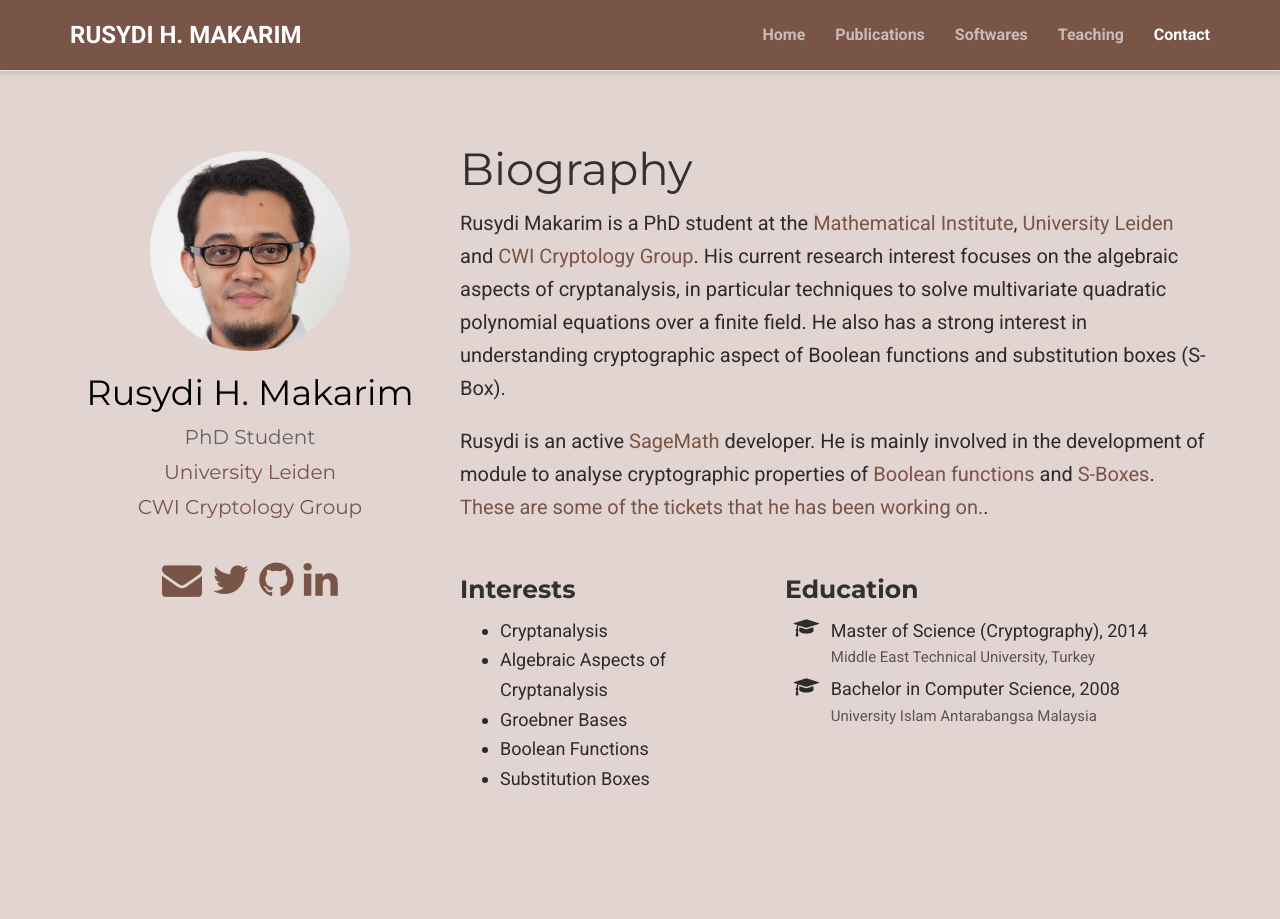
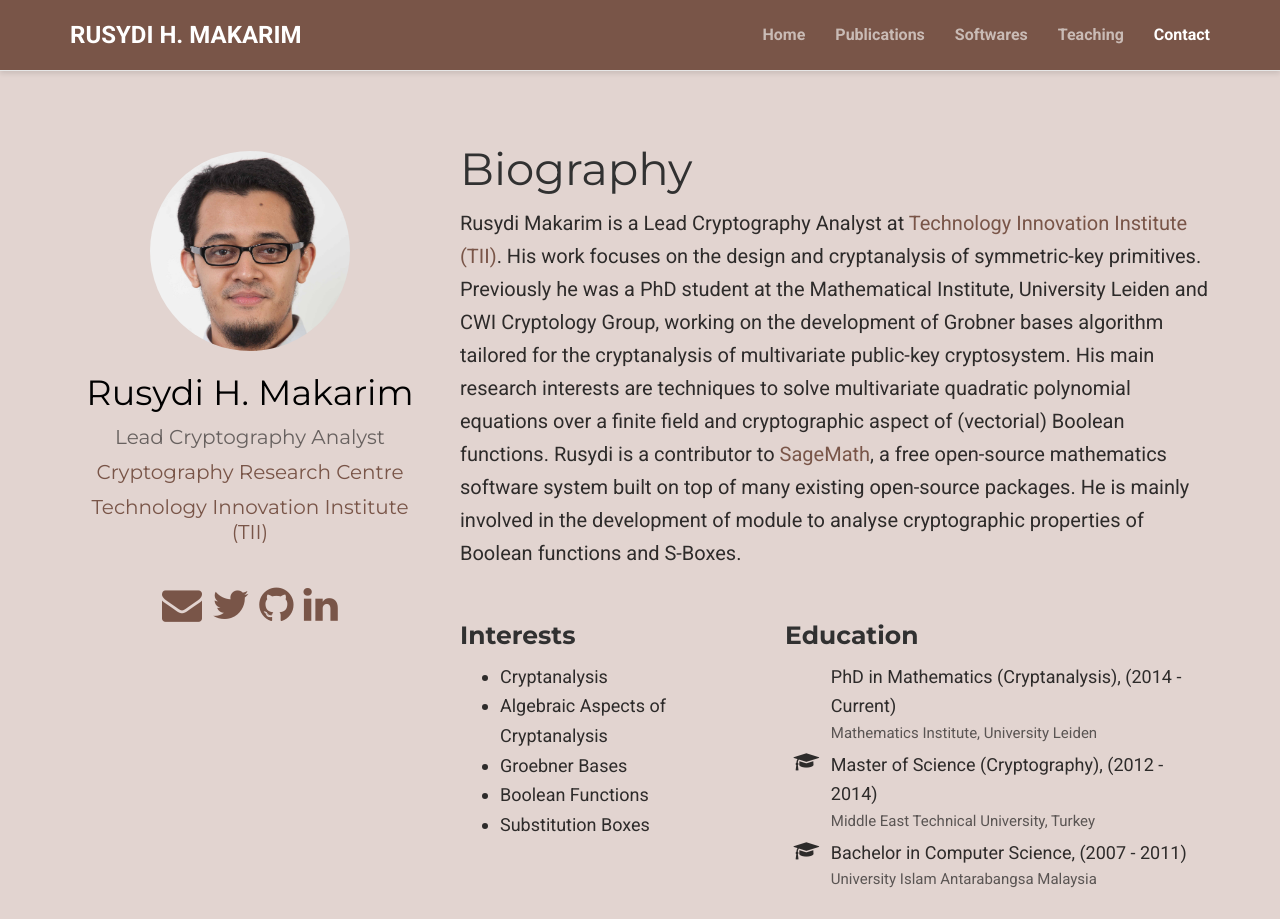
Before and after one commit to rusydi/rusydi.github.io, a plain HTML site: page index.html in a window 1280 px wide. Shown: the top 919 px of the page. Drawn offline with nearby package versions, Linux system fonts and the light colour scheme; some packages are replaced by stand-ins of ours; some icons are missing.

Commit message:
update index.html

```diff
--- a/index.html
+++ b/index.html
@@ -252,21 +252,21 @@
 
       <div class="portrait-title">
         <h2 itemprop="name">Rusydi H. Makarim</h2>
-        <h3 itemprop="jobTitle">PhD Student</h3>
+        <h3 itemprop="jobTitle">Lead Cryptography Analyst</h3>
 
 
 
 
 
         <h3 itemprop="worksFor" itemscope itemtype="http://schema.org/Organization">
-          <a href="https://leiden.edu" target="_blank" itemprop="url" rel="noopener">
-          <span itemprop="name">University Leiden</span>
+          <a href="https://cryptography.tii.ae" target="_blank" itemprop="url" rel="noopener">
+          <span itemprop="name">Cryptography Research Centre</span>
           </a>
         </h3>
 
         <h3 itemprop="worksFor" itemscope itemtype="http://schema.org/Organization">
-          <a href="https://projects.cwi.nl/crypto/" target="_blank" itemprop="url" rel="noopener">
-          <span itemprop="name">CWI Cryptology Group</span>
+          <a href="https://tii.ae" target="_blank" itemprop="url" rel="noopener">
+          <span itemprop="name">Technology Innovation Institute (TII)</span>
           </a>
         </h3>
 
@@ -278,7 +278,7 @@
 
 
         <li>
-          <a itemprop="sameAs" href="mailto:makarim@cwi.nl" target="_blank" rel="noopener">
+          <a itemprop="sameAs" href="mailto:rusydi.makarim@tii.ae" target="_blank" rel="noopener">
             <i class="fa fa-envelope big-icon"></i>
           </a>
         </li>
@@ -314,10 +314,7 @@
 
 <h1 id="biography">Biography</h1>
 
-<p>Rusydi Makarim is a PhD student at the <a href="https://www.universiteitleiden.nl/en/science/mathematics" target="_blank">Mathematical Institute</a>, <a href="https://leiden.edu" target="_blank">University Leiden</a> and <a href="https://projects.cwi.nl/crypto/" target="_blank">CWI Cryptology Group</a>. His current research interest focuses on the algebraic aspects of cryptanalysis, in particular techniques to solve multivariate quadratic polynomial equations over a finite field. He also has a strong interest in understanding cryptographic aspect of Boolean functions and substitution boxes (S-Box).</p>
-
-<p>Rusydi is an active <a href="https://sagemath.org" target="_blank">SageMath</a> developer. He is mainly involved in the development of module to analyse cryptographic properties of <a href="http://doc.sagemath.org/html/en/reference/cryptography/sage/crypto/boolean_function.html" target="_blank">Boolean functions</a> and <a href="http://doc.sagemath.org/html/en/reference/cryptography/sage/crypto/sbox.html" target="_blank">S-Boxes</a>. <a href="https://trac.sagemath.org/query?status=closed&amp;status=needs_info&amp;status=needs_review&amp;status=needs_work&amp;status=new&amp;status=positive_review&amp;author=~Rusydi+H.+Makarim&amp;or&amp;reviewer=~Rusydi+H.+Makarim&amp;group=component&amp;col=id&amp;col=summary&amp;col=status&amp;col=owner&amp;col=type&amp;col=priority&amp;col=milestone&amp;order=priority" target="_blank">These are some of the tickets that he has been working on.</a>.</p>
-
+<p>Rusydi Makarim is a Lead Cryptography Analyst at <a href="https://tii.ae">Technology Innovation Institute (TII)</a>. His work focuses on the design and cryptanalysis of symmetric-key primitives. Previously he was a PhD student at the Mathematical Institute, University Leiden and CWI Cryptology Group, working on the development of Grobner bases algorithm tailored for the cryptanalysis of multivariate public-key cryptosystem. His main research interests are techniques to solve multivariate quadratic polynomial equations over a finite field and cryptographic aspect of (vectorial) Boolean functions. Rusydi is a contributor to <a href="https://sagemath.org">SageMath</a>, a free open-source mathematics software system built on top of many existing open-source packages. He is mainly involved in the development of module to analyse cryptographic properties of Boolean functions and S-Boxes.</description></p>
 
     <div class="row">
 
@@ -345,10 +342,18 @@
         <h3>Education</h3>
         <ul class="ul-edu fa-ul">
 
+	  <li>
+	    <i class=""></i>
+	    <div class="description">
+	      <p class="course">PhD in Mathematics (Cryptanalysis), (2014 - Current)</p>
+	      <p class="institution">Mathematics Institute, University Leiden</p>
+	    </div>
+	  </li>
+
           <li>
             <i class="fa-li fa fa-graduation-cap"></i>
             <div class="description">
-              <p class="course">Master of Science (Cryptography), 2014</p>
+              <p class="course">Master of Science (Cryptography), (2012 - 2014)</p>
               <p class="institution">Middle East Technical University, Turkey</p>
             </div>
           </li>
@@ -356,7 +361,7 @@
           <li>
             <i class="fa-li fa fa-graduation-cap"></i>
             <div class="description">
-              <p class="course">Bachelor in Computer Science, 2008</p>
+              <p class="course">Bachelor in Computer Science, (2007 - 2011)</p>
               <p class="institution">University Islam Antarabangsa Malaysia</p>
             </div>
           </li>
```
